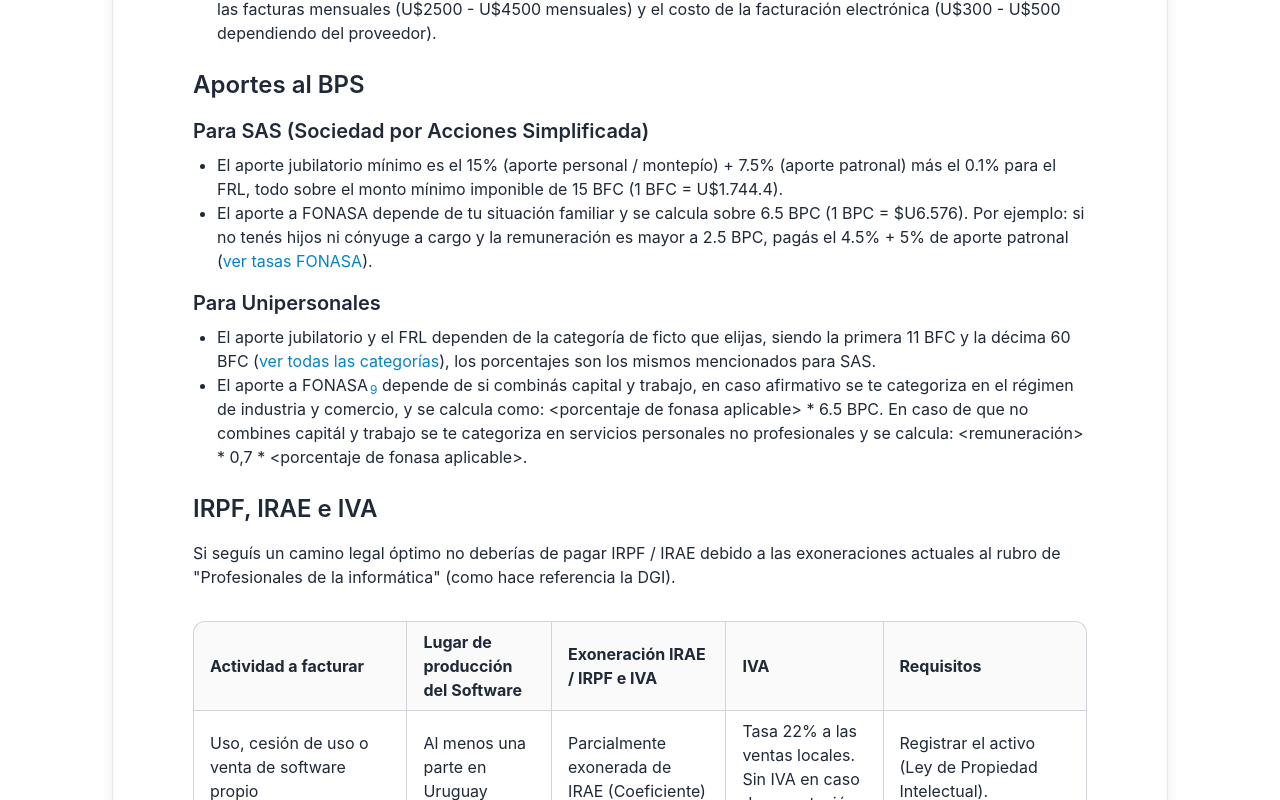
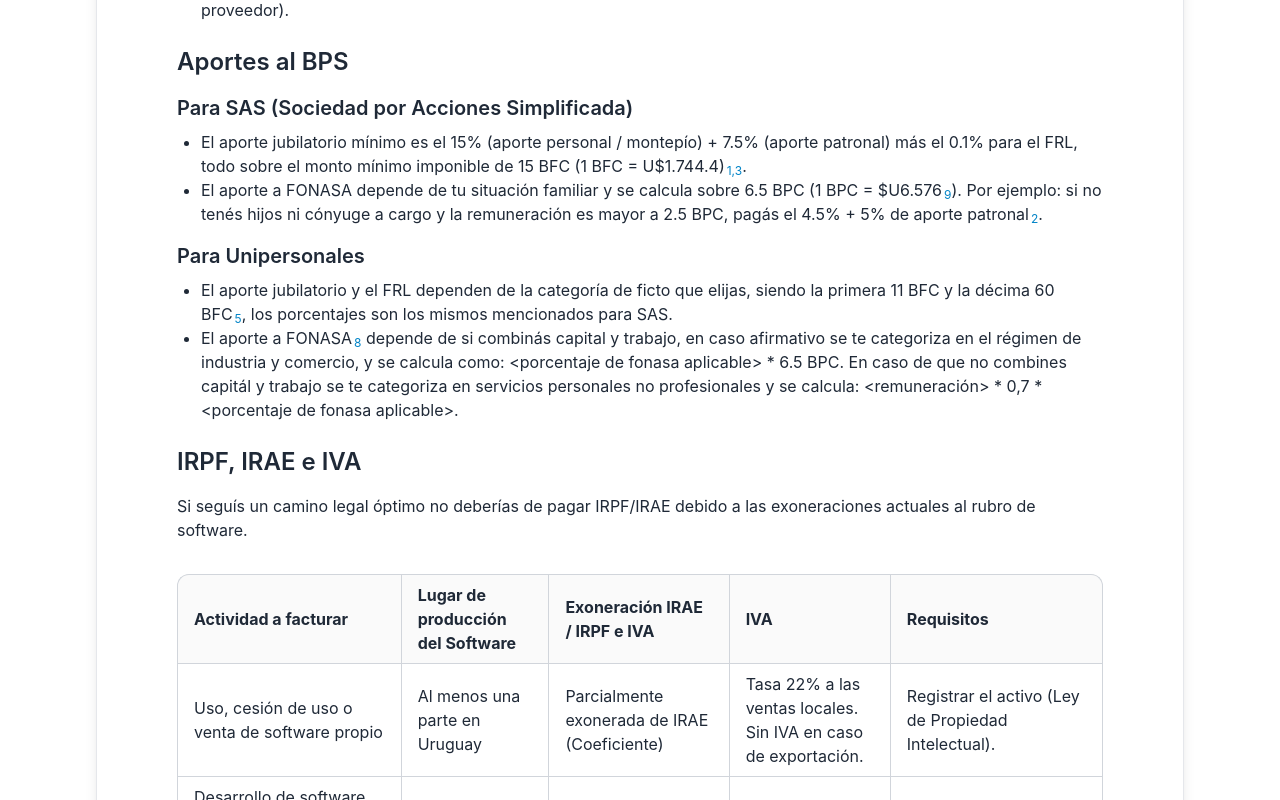
Before and after one commit to andy-viera/contractorsUy, a React (Vite) app: page /guide in a window 1280 px wide. Shown: the part 1080-1880 px from the top of the page. Built offline with nearby package versions, Linux system fonts and the light colour scheme.

Commit message:
feat: last updated indicator, references to sources on guide, add relevant info

```diff
--- a/src/App.tsx
+++ b/src/App.tsx
@@ -74,7 +74,7 @@
 
   return (
     <Layout>
-      <main className="flex flex-wrap items-center justify-center flex-1 w-full bg-white gap-x-3">
+      <main className="flex items-center justify-center flex-1 w-[85%] mx-auto bg-white gap-x-3">
         <motion.div
           layout
           transition={{
--- a/src/components/Footer.tsx
+++ b/src/components/Footer.tsx
@@ -1,17 +1,20 @@
 import { useLocation } from "react-router-dom";
 import { GithubIcon } from "./icons/GithubIcon";
 import { Logo } from "./icons/Logo";
+import { cn } from "@/lib/utils";
+import { LAST_UPDATE } from "@/lib/constants";
 
 export default function Footer() {
   const location = useLocation();
   const { pathname } = location;
+  const updatedYearsAgo = new Date().getFullYear() - LAST_UPDATE;
   return (
-    <footer className="w-full py-16 mt-24 text-sm bg-white border-t border-neutral-100 text-neutral-600">
+    <footer className="w-full py-20 mt-24 text-sm bg-white border-t border-neutral-100 text-neutral-600">
       <div className="flex flex-col justify-between max-w-screen-xl px-8 mx-auto space-y-8 md:flex-row md:space-y-0">
         <div className="space-y-2">
           <div className="flex items-center mb-4 space-x-2">
             <Logo width={32} height={32} />
-            <h1 className="text-2xl font-bold text-black">ContractorsUy</h1>
+            <h1 className="text-2xl font-bold text-black">contractorsUy</h1>
           </div>
           <p className="text-neutral-500">
             A project by{" "}
@@ -22,6 +25,31 @@
               @andy-viera
             </a>
           </p>
+          <div className="flex items-center space-x-2">
+            <span className="relative flex size-2.5">
+              <span
+                className={cn(
+                  updatedYearsAgo === 0 ? "bg-green-400" : "bg-yellow-400",
+                  "absolute inline-flex w-full h-full rounded-full opacity-75 animate-[ping_2s_ease-in-out_infinite]"
+                )}
+              ></span>
+              <span
+                className={cn(
+                  updatedYearsAgo === 0
+                    ? "bg-green-600/60"
+                    : "bg-yellow-600/60",
+                  "relative inline-flex rounded-full size-2.5"
+                )}
+              ></span>
+            </span>
+            <p className="text-neutral-500">
+              {updatedYearsAgo === 0
+                ? "updated for the current year"
+                : `updated ${updatedYearsAgo} ${
+                    updatedYearsAgo > 1 ? "years" : "year"
+                  }  ago`}
+            </p>
+          </div>
         </div>
 
         {/* Center Section */}
--- a/src/components/Layout.tsx
+++ b/src/components/Layout.tsx
@@ -3,7 +3,7 @@
 
 export default function Layout({ children }: { children: React.ReactNode }) {
   return (
-    <div className="flex flex-col min-h-screen mx-8 sm:mx-28">
+    <div className="flex flex-col min-h-screen">
       <MainNavbar />
       {children}
       <Footer />
--- a/src/lib/constants.ts
+++ b/src/lib/constants.ts
@@ -232,6 +232,8 @@
   },
 ];
 
+export const LAST_UPDATE = 2025;
+
 export {
   INITIAL_INPUTS,
   BPC,
--- a/src/pages/guide/page.tsx
+++ b/src/pages/guide/page.tsx
@@ -6,7 +6,7 @@
 export default function Guide() {
   return (
     <Layout>
-      <main className="px-8 py-8 text-gray-800 border rounded-lg shadow-lg sm:px-20 sm:py-14">
+      <main className="px-8 py-8  text-gray-800 border rounded-lg shadow-lg w-[85%] mx-auto sm:px-20 sm:py-14">
         <ProductHeading
           productName="Contractor's Guide"
           productDescription={
@@ -100,21 +100,17 @@
               El aporte jubilatorio mínimo es el 15% (aporte personal /
               montepío) + 7.5% (aporte patronal) más el 0.1% para el FRL, todo
               sobre el monto mínimo imponible de 15 BFC (1 BFC = U$
-              {parseWithDots(BFC)}).
+              {parseWithDots(BFC)})
+              <SubIndex indexes={[1, 3]} />.
             </li>
             <li>
               El aporte a FONASA depende de tu situación familiar y se calcula
-              sobre 6.5 BPC (1 BPC = $U{parseWithDots(BPC)}). Por ejemplo: si no
-              tenés hijos ni cónyuge a cargo y la remuneración es mayor a 2.5
-              BPC, pagás el 4.5% + 5% de aporte patronal (
-              <a
-                target="_blank"
-                className="text-sky-600"
-                href="https://www.bps.gub.uy/10314/"
-              >
-                ver tasas FONASA
-              </a>
-              ).
+              sobre 6.5 BPC (1 BPC = $U{parseWithDots(BPC)}
+              <SubIndex indexes={9} />
+              ). Por ejemplo: si no tenés hijos ni cónyuge a cargo y la
+              remuneración es mayor a 2.5 BPC, pagás el 4.5% + 5% de aporte
+              patronal
+              <SubIndex indexes={2} />.
             </li>
           </ul>
 
@@ -122,38 +118,27 @@
           <ul className="mb-4 ml-6 list-disc">
             <li>
               El aporte jubilatorio y el FRL dependen de la categoría de ficto
-              que elijas, siendo la primera 11 BFC y la décima 60 BFC (
-              <a
-                target="_blank"
-                className="text-sky-600"
-                href="https://www.bps.gub.uy/6665/industria-y-comercio.html"
-              >
-                ver todas las categorías
-              </a>
-              ), los porcentajes son los mismos mencionados para SAS.
+              que elijas, siendo la primera 11 BFC y la décima 60 BFC
+              <SubIndex indexes={5} />, los porcentajes son los mismos
+              mencionados para SAS.
             </li>
             <li>
               El aporte a FONASA
-              <sub className="ml-0.5 ">
-                <a href="#9" className="text-sky-600">
-                  9
-                </a>
-              </sub>{" "}
-              depende de si combinás capital y trabajo, en caso afirmativo se te
-              categoriza en el régimen de industria y comercio, y se calcula
-              como: &lt;porcentaje de fonasa aplicable&gt; * 6.5 BPC. En caso de
-              que no combines capitál y trabajo se te categoriza en servicios
-              personales no profesionales y se calcula: &lt;remuneración&gt; *
-              0,7 * &lt;porcentaje de fonasa aplicable&gt;.
+              <SubIndex indexes={8} /> depende de si combinás capital y trabajo,
+              en caso afirmativo se te categoriza en el régimen de industria y
+              comercio, y se calcula como: &lt;porcentaje de fonasa
+              aplicable&gt; * 6.5 BPC. En caso de que no combines capitál y
+              trabajo se te categoriza en servicios personales no profesionales
+              y se calcula: &lt;remuneración&gt; * 0,7 * &lt;porcentaje de
+              fonasa aplicable&gt;.
             </li>
           </ul>
         </section>
         <section className="mb-6">
           <h2 className="mb-4 text-2xl font-semibold">IRPF, IRAE e IVA</h2>
           <p className="mb-2">
-            Si seguís un camino legal óptimo no deberías de pagar IRPF / IRAE
-            debido a las exoneraciones actuales al rubro de "Profesionales de la
-            informática" (como hace referencia la DGI).
+            Si seguís un camino legal óptimo no deberías de pagar IRPF/IRAE
+            debido a las exoneraciones actuales al rubro de software.
           </p>
           <div className="overflow-x-scroll xl:overflow-x-hidden">
             <table className="!border-separate border-spacing-0 w-full mt-6 text-left table-auto">
@@ -297,14 +282,19 @@
                 </tr>
               </tbody>
             </table>
+            <small className="ml-1 text-neutral-500">
+              Fuente: DB consultora
+              <SubIndex indexes={4} />
+            </small>
           </div>
         </section>
 
         <section className="mb-6">
           <h2 className="mb-4 text-2xl font-semibold">Deducciones de IRPF</h2>
           <p className="mb-1.5">
-            Podés aplicar las siguientes deducciones en tu liquidación de
-            impuestos:
+            En caso de seguir un camino no óptimo y pagar IRPF, podés aplicar
+            las siguientes deducciones en tu liquidación de impuestos:
+            <SubIndex indexes={[6, 7]} />
           </p>
           <ul className="ml-6 list-disc">
             <li>20 BPC anuales por cada hijo menor de edad a cargo.</li>
@@ -366,19 +356,10 @@
                 Tasas aporte jubilatorio
               </a>
             </li>
+
             <li>
               <a
                 id="4"
-                target="_blank"
-                className="text-sky-600"
-                href="https://www.bps.gub.uy/bps/valores.jsp?contentid=5478"
-              >
-                Valores actuales de BPC y BFC
-              </a>
-            </li>
-            <li>
-              <a
-                id="5"
                 target="_blank"
                 className="text-sky-600"
                 href="https://www.dbc.com.uy/post/novedades07032022"
@@ -388,17 +369,17 @@
             </li>
             <li>
               <a
-                id="6"
+                id="5"
                 target="_blank"
                 className="text-sky-600"
                 href="https://www.bps.gub.uy/6665/industria-y-comercio.html"
               >
-                Aportes mínimos - industria y comercio
+                Aportes mínimos - Industria y comercio
               </a>
             </li>
             <li>
               <a
-                id="7"
+                id="6"
                 target="_blank"
                 className="text-sky-600"
                 href="https://www.gub.uy/direccion-general-impositiva/comunicacion/publicaciones/deducciones-admitidas-liquidacion-del-irpf"
@@ -408,7 +389,7 @@
             </li>
             <li>
               <a
-                id="8"
+                id="7"
                 target="_blank"
                 className="text-sky-600"
                 href="https://www.gub.uy/direccion-general-impositiva/comunicacion/publicaciones/irpf-para-trabajadores-independientes"
@@ -418,12 +399,22 @@
             </li>
             <li>
               <a
-                id="9"
+                id="8"
                 target="_blank"
                 className="text-sky-600"
                 href="https://www.bps.gub.uy/16500/trabajadores-no-dependientes.html"
               >
                 Trabajadores no dependientes - BPS
+              </a>
+            </li>
+            <li>
+              <a
+                id="9"
+                target="_blank"
+                className="text-sky-600"
+                href="https://www.bps.gub.uy/bps/valores.jsp?contentid=5478"
+              >
+                Valores actuales de BPC y BFC
               </a>
             </li>
             <li>
@@ -443,3 +434,17 @@
     </Layout>
   );
 }
+
+function SubIndex({ indexes }: { indexes: number[] | number }) {
+  const multipleIndexes = Array.isArray(indexes);
+  return (
+    <sub className="ml-0.5">
+      <a
+        href={`#${multipleIndexes ? indexes[0] : indexes}`}
+        className="text-sky-600"
+      >
+        {multipleIndexes ? indexes.map((index) => index).join(",") : indexes}
+      </a>
+    </sub>
+  );
+}
```
